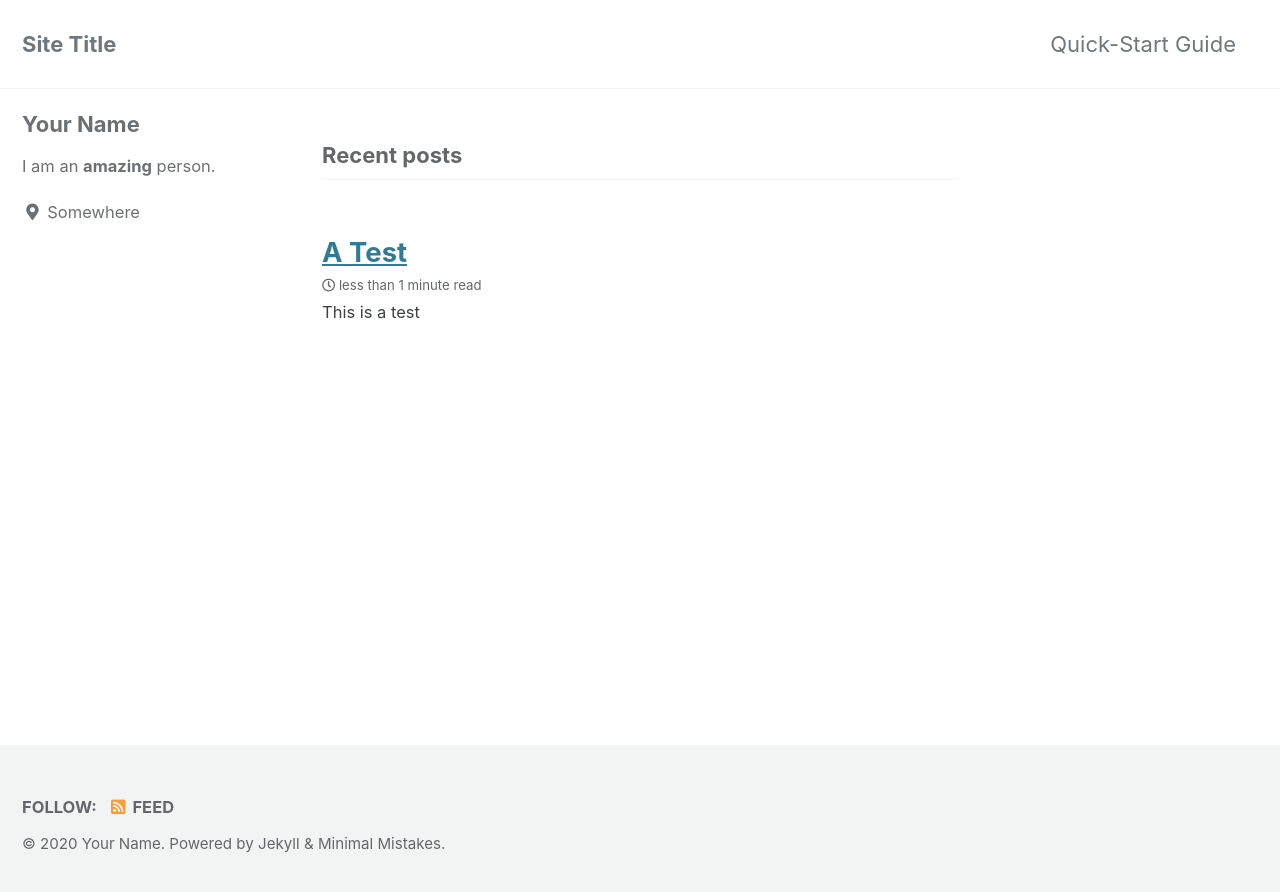
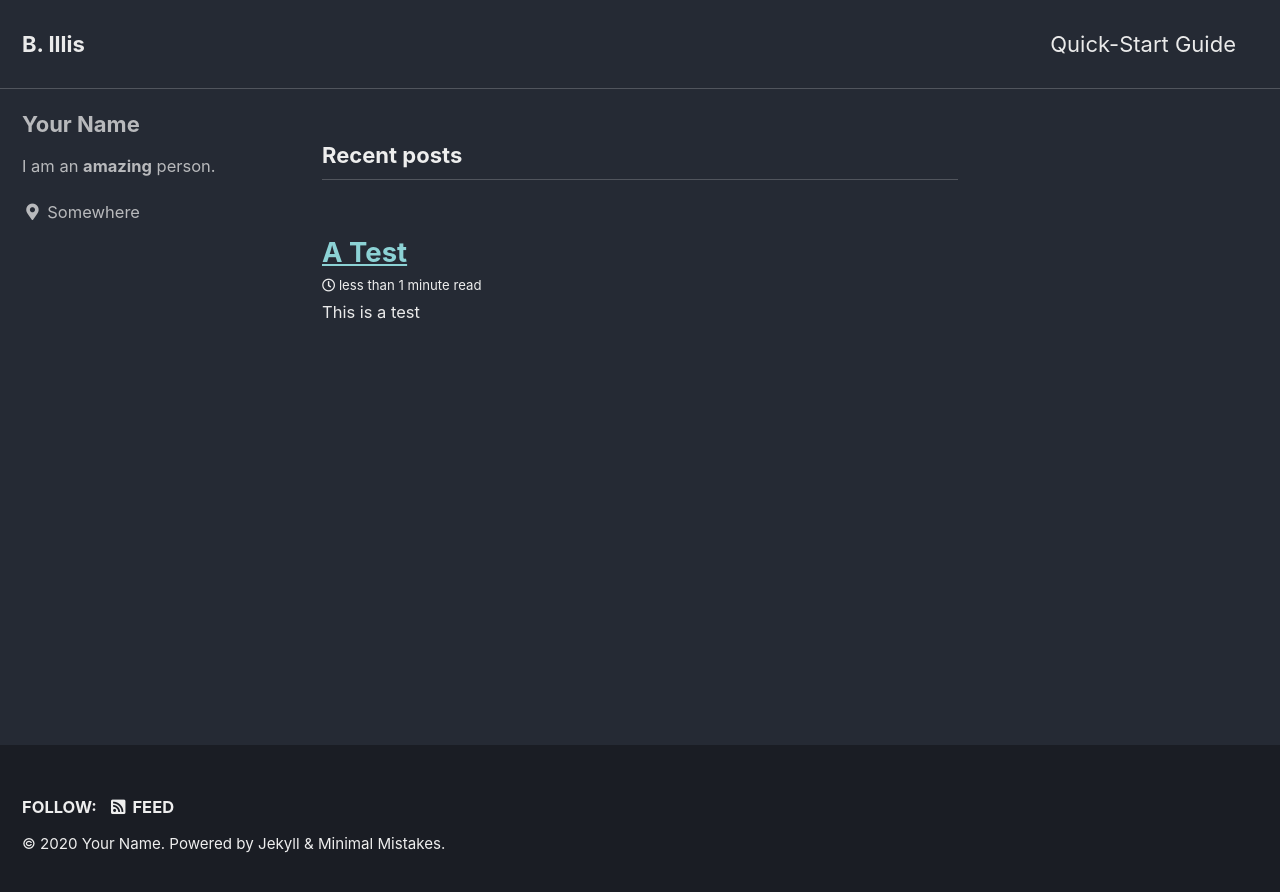
Before and after one commit to ninthhostage/ninthhostage.github.io, a Jekyll site: the page built from index.html, in a window 1280 px wide. Shown: the top 892 px of the page. Built offline with Jekyll 4.4.1, drawn with Linux system fonts in a browser that asks for light colours; cached includes are drawn as plain includes; the list of posts is cut into pages by our own code.

Commit message:
Update _config.yml

```diff
--- a/_config.yml
+++ b/_config.yml
@@ -12,11 +12,11 @@
 
 # theme                  : "minimal-mistakes-jekyll"
 # remote_theme           : "mmistakes/minimal-mistakes"
-minimal_mistakes_skin    : "default" # "air", "aqua", "contrast", "dark", "dirt", "neon", "mint", "plum", "sunrise"
+minimal_mistakes_skin    : "dark" # "air", "aqua", "contrast", "dark", "default", "dirt", "neon", "mint", "plum", "sunrise"
 
 # Site Settings
 locale                   : "en-US"
-title                    : "Site Title"
+title                    : "B. Illis"
 title_separator          : "-"
 subtitle                 : # site tagline that appears below site title in masthead
 name                     : "Your Name"
```
